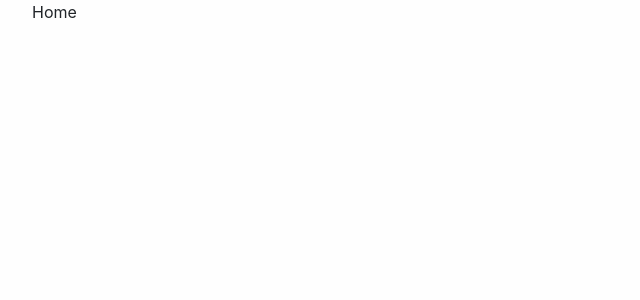
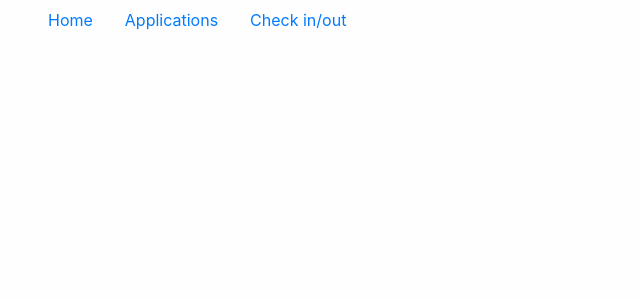
Before and after one commit to harolz87/remote-work-utils, a React app in the folder front/: page / in a window 1280 px wide. Shown: the top 300 px of the page, without its empty margins (0-640 px from the left). Built offline with nearby package versions, Linux system fonts and the light colour scheme; the HTML template or start-up script is replaced by a standard one.

Commit message:
Improved container styles, added new routes

```diff
--- a/front/index.html
+++ b/front/index.html
@@ -4,7 +4,13 @@
 <head>
   <meta charset="utf-8">
   <meta name="viewport" content="width=device-width, initial-scale=1, shrink-to-fit=no">
-  <title>front</title>
+  <title>Remote Work Utils</title>
+
+  <style>
+    #root {
+      height: 100%;
+    }
+  </style>
 </head>
 
 <body>
--- /dev/null
+++ b/front/src/pages/Applications.jsx
@@ -0,0 +1,7 @@
+import React from 'react';
+
+const Applications = () => (
+  <div>Apps</div>
+);
+
+export default Applications;
--- /dev/null
+++ b/front/src/pages/CheckInOut.jsx
@@ -0,0 +1,10 @@
+import React from 'react';
+
+const CheckInOut = () => (
+  <>
+    <div>Check in</div>
+    <div>Check out</div>
+  </>
+);
+
+export default CheckInOut;
--- a/front/src/pages/Home.jsx
+++ b/front/src/pages/Home.jsx
@@ -1,8 +1,17 @@
 import React from 'react';
+import Nav from 'react-bootstrap/Nav';
 
 const Home = () => (
-  <div>
-    Home
-  </div>
+  <Nav activeKey="/home" onSelect={(selectedKey) => console.log(`selected ${selectedKey}`)}>
+    <Nav.Item>
+      <Nav.Link href="/">Home</Nav.Link>
+    </Nav.Item>
+    <Nav.Item>
+      <Nav.Link href="apps">Applications</Nav.Link>
+    </Nav.Item>
+    <Nav.Item>
+      <Nav.Link href="check-in-out">Check in/out</Nav.Link>
+    </Nav.Item>
+  </Nav>
 );
 export default Home;
--- a/front/src/routes/index.js
+++ b/front/src/routes/index.js
@@ -3,12 +3,16 @@ import { BrowserRouter, Route, Switch } from 'react-router-dom';
 
 const Login = React.lazy(() => import('../pages/Login'));
 const Home = React.lazy(() => import('../pages/Home'));
+const Apps = React.lazy(() => import('../pages/Applications'));
+const CheckInOut = React.lazy((() => import('../pages/CheckInOut')));
 
 export const Routes = () => (
   <BrowserRouter>
     <Switch>
+      <Route exact path="/" from component={Home} />
       <Route exact path="/login" from component={Login} />
-      <Route exact path="/" from component={Home} />
+      <Route exact path="/apps" from component={Apps} />
+      <Route exact path="/check-in-out" from component={CheckInOut} />
     </Switch>
   </BrowserRouter>
 );
--- a/front/src/styles/GlobalStyles.js
+++ b/front/src/styles/GlobalStyles.js
@@ -4,6 +4,7 @@ export const GlobalStyles = createGlobalStyle`
   html {
     box-sizing: border-box;
     font-family: -apple-system, BlinkMacSystemFont, 'Segoe UI', Roboto, Oxygen, Ubuntu, Cantarell, 'Open Sans', 'Helvetica Neue', sans-serif;
+    height: 100vh;
   }
 
   *, *:before, *:after {
```
